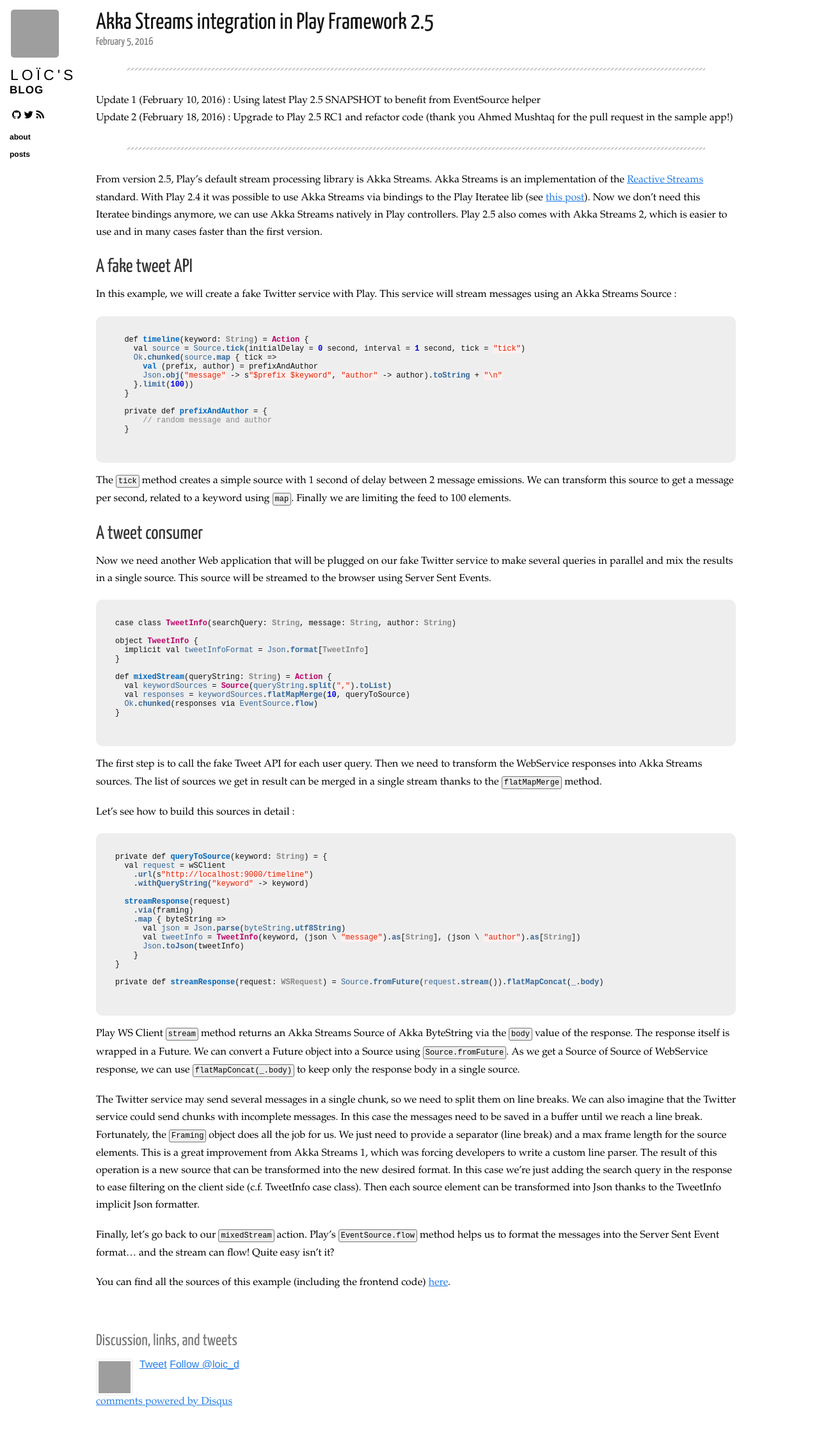
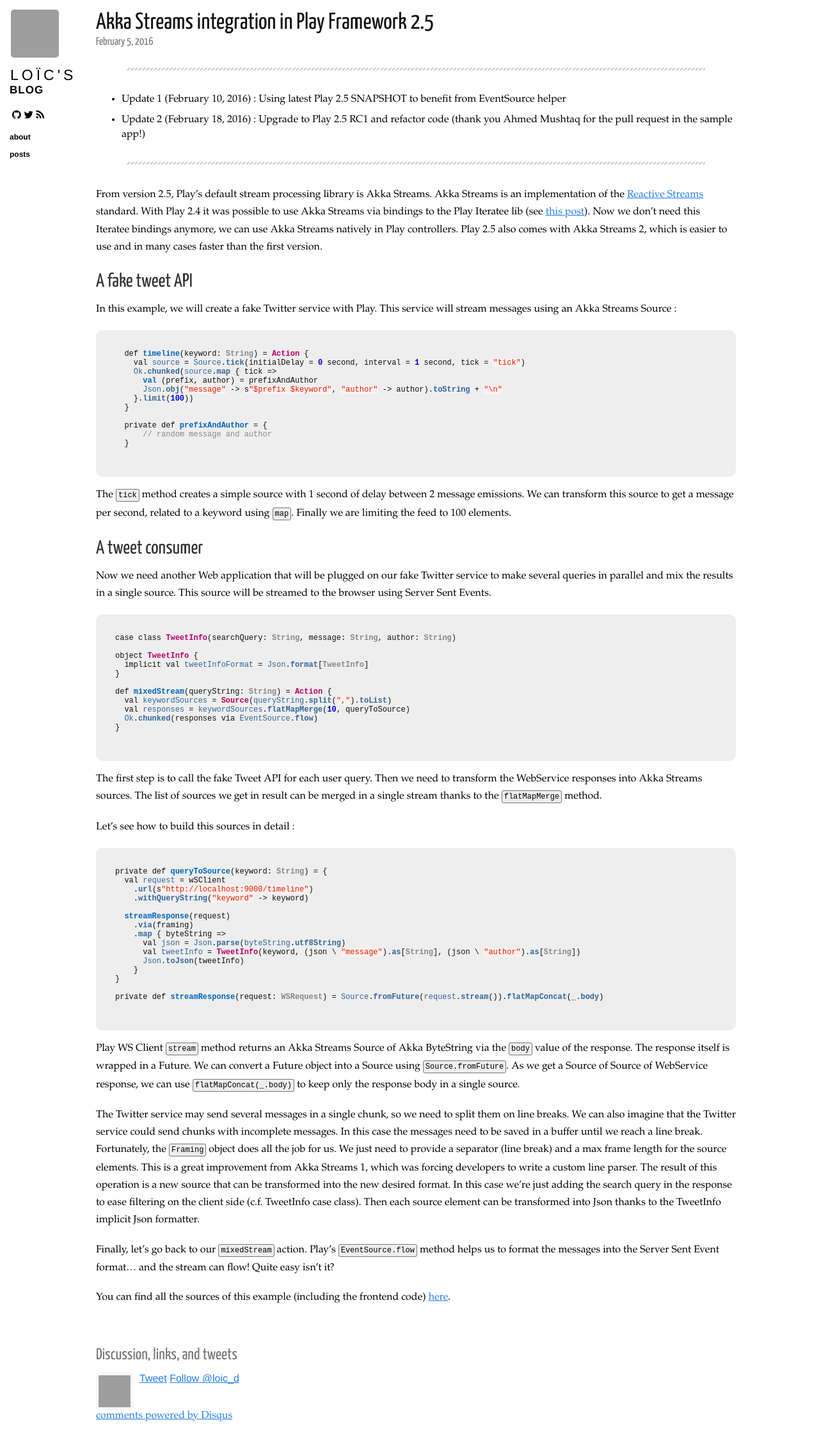
Before and after one commit to loicdescotte/loicdescotte.github.io, a Jekyll site: the page built from _posts/2016-02-05-play25-akka-streams.md, in a window 1280 px wide. Shown: the whole page at 64% size. Built offline with Jekyll 4.4.1, drawn with Linux system fonts in a browser that asks for light colours; nearby versions of some CDN libraries; comment, search, counter and statistics services are not loaded; before the commit the page ends 2250 px from its top, so only the background shows below that; grey boxes are pictures that could not be loaded.

```diff
--- a/_posts/2016-02-05-play25-akka-streams.md
+++ b/_posts/2016-02-05-play25-akka-streams.md
@@ -10,8 +10,8 @@ tags:
 
 ---
 
-Update 1 (February 10, 2016) : Using latest Play 2.5 SNAPSHOT to benefit from EventSource helper
-Update 2 (February 18, 2016) : Upgrade to Play 2.5 RC1 and refactor code (thank you Ahmed Mushtaq for the pull request in the sample app!)
+ * Update 1 (February 10, 2016) : Using latest Play 2.5 SNAPSHOT to benefit from EventSource helper
+ * Update 2 (February 18, 2016) : Upgrade to Play 2.5 RC1 and refactor code (thank you Ahmed Mushtaq for the pull request in the sample app!)
 
 ---
 
```
